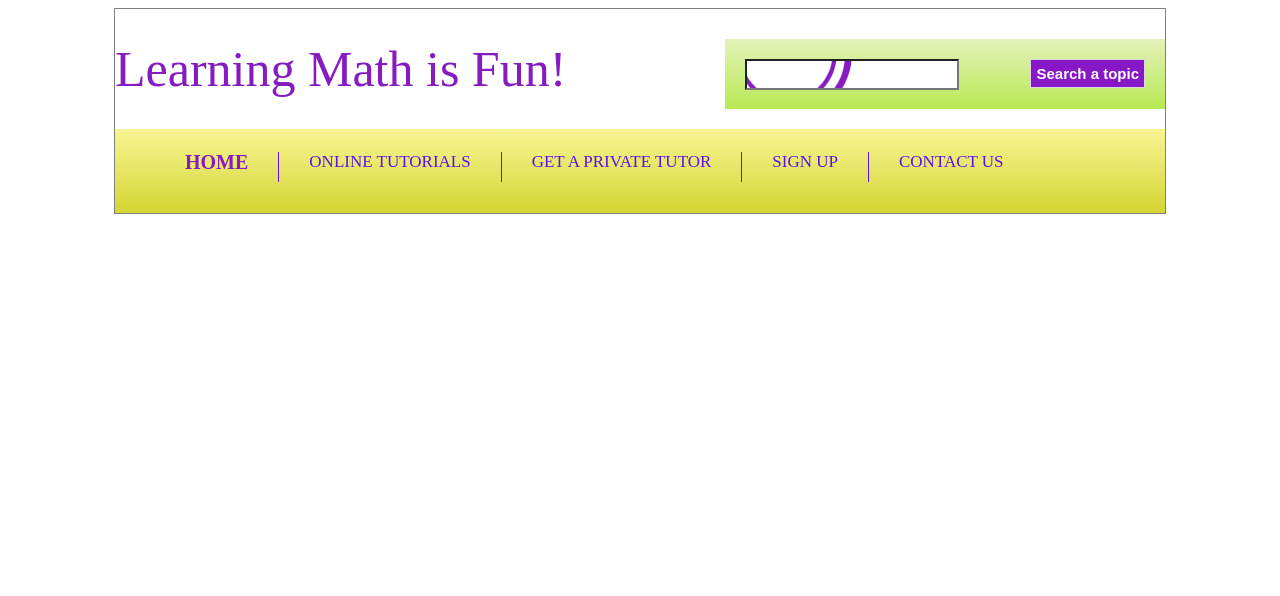
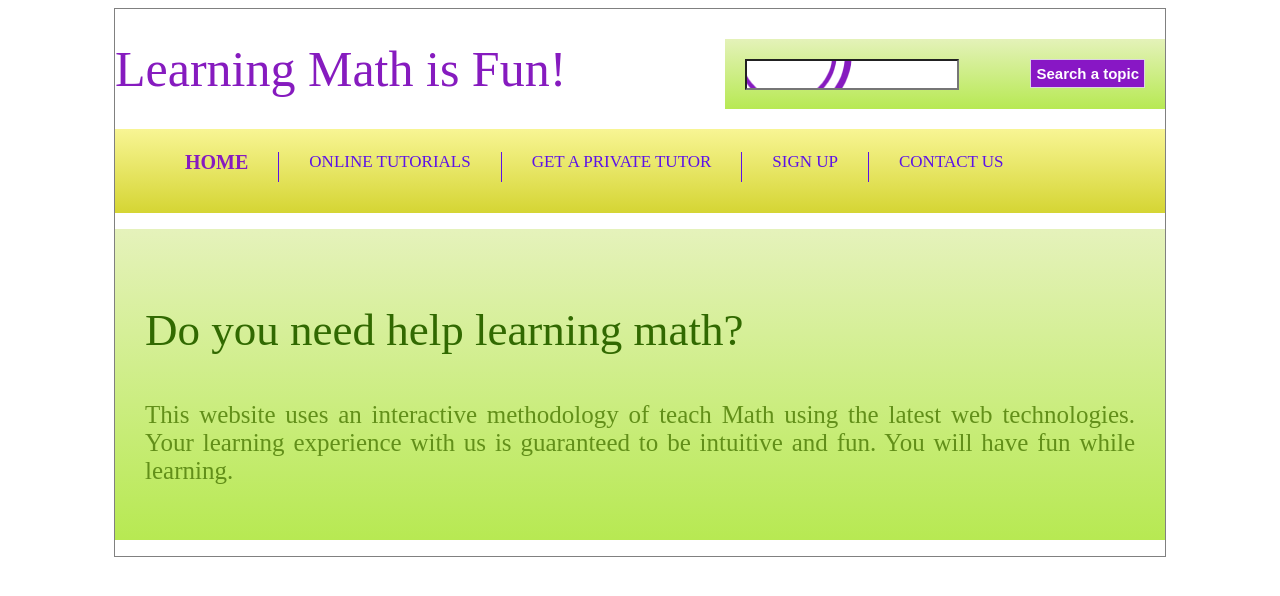
Before and after one commit to cameron-stock/CodeWebsite, a plain HTML site: page index.html in a window 1280 px wide. Drawn offline with Linux system fonts and the light colour scheme.

Commit message:
added body paragraph

```diff
--- a/index.html
+++ b/index.html
@@ -34,7 +34,13 @@
 
                 </ul>
             </div>
+                <div id="introduction">
+                    <h3>Do you need help learning math?</h3>
+                    <p>This website uses an interactive methodology of teach Math using the latest web technologies.
+                        Your learning experience with us is guaranteed to be intuitive and fun. You will have fun while learning.
 
+                    </p>
+                </div>
 
             </div>
 
--- a/styling.css
+++ b/styling.css
@@ -93,3 +93,21 @@ ul{
     font-weight: bold;
     color: #861BBF;
 }
+
+#introduction{
+    background: linear-gradient(#E5F2BB, #B7E952);
+    padding: 30px;
+    margin: 16px 0;
+}
+
+#introduction h3{
+        font-size: 45px;
+        color: #316901;
+        font-weight: normal;
+}
+
+#introduction p{
+    font-size: 25px;
+    color: #628f19;
+    text-align: justify;
+}
```
